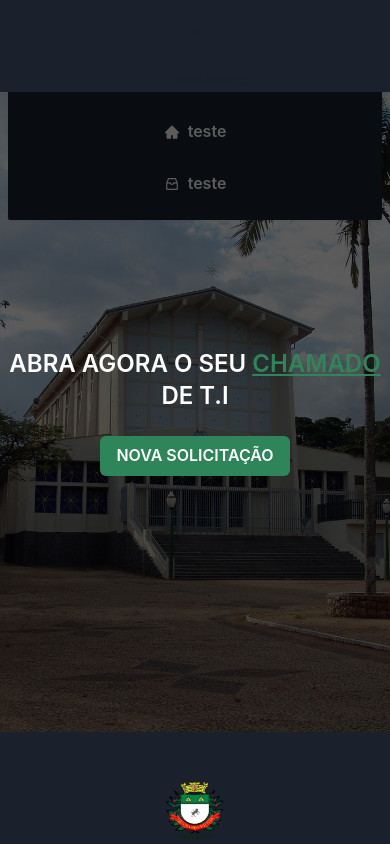
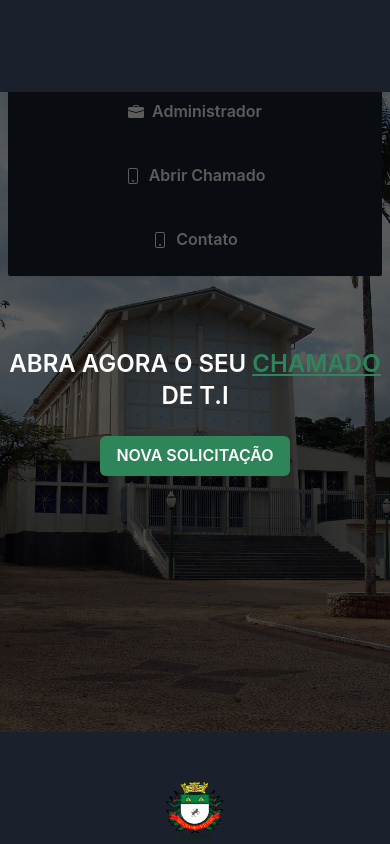
Before and after one commit to MatheusMarcelo01/ITServiceDesk, a React (Create React App) app: page / in a window 390 px wide. Both pictures are taken after a click on the button "Open menu". Shown: the top 844 px of the page. Built offline with nearby package versions, Linux system fonts and the light colour scheme.

Commit message:
Update Navbar.js

```diff
--- a/src/Components/Home/Navbar.js
+++ b/src/Components/Home/Navbar.js
@@ -30,16 +30,17 @@ const Choc = () => {
           <HStack display="flex" spacing={3} alignItems="center">
             <Box display={{ base: "inline-flex", md: "none" }}>
 
-              <IconButton
+             <IconButton
                 display={{ base: "flex", md: "none" }}
                 aria-label="Open menu"
                 fontSize="20px"
-                color="gray.800"
-                _dark={{ color: "inherit" }}
+                _hover={{ color: "blue"}}
                 variant="ghost"
                 icon={<AiOutlineMenu color="white" />}
                 onClick={mobileNav.onOpen}
               />
+
+
               <VStack
                 pos="absolute"
                 top={0}
@@ -47,37 +48,52 @@ const Choc = () => {
                 right={0}
                 display={mobileNav.isOpen ? "flex" : "none"}
                 flexDirection="column"
-                p={2}
+                p={5}
                 pb={4}
                 m={2}
                 bg={bg}
-                spacing={3}
+                spacing={6}
                 rounded="sm"
                 shadow="sm"
               >
-                <CloseButton
-                  aria-label="Close menu"
-                  justifySelf="self-start"
-                  onClick={mobileNav.onClose}
-                />
-                <Button w="full" variant="ghost" leftIcon={<AiFillHome />}>
-                  Dashboard
+
+              <IconButton
+                display={{ base: "flex", md: "none" }}
+                aria-label="close menu"
+                fontSize="20px"
+                _hover={{ color: "blue"}}
+                variant="ghost"
+                icon={<AiOutlineMenu color="white" />}
+                marginLeft={{ base: "-420px", md: "0" }}
+                onClick={mobileNav.onClose}
+              />
+
+
+                <Button
+                  w="full"
+                  variant="solid"
+                  colorScheme="ghost"
+                  leftIcon={<BsBriefcaseFill color="white" />}
+                  onClick={() => window.location.href = "./login"}
+
+                > Administrador
+                </Button>
+
+
+                <Button
+                  w="full"
+                  variant="solid"
+                  colorScheme="ghost"
+                  leftIcon={<BsPhone color="white" />}
+                > Abrir Chamado
                 </Button>
 
                 <Button
                   w="full"
                   variant="solid"
                   colorScheme="ghost"
-                  leftIcon={<AiFillHome color="white" />}
-                >                  teste
-                </Button>
-                <Button
-                  w="full"
-                  variant="solid"
-                  colorScheme="brand"
-                  leftIcon={<AiOutlineInbox color="white" />}
-
-                >                  teste
+                  leftIcon={<BsPhone color="white" />}
+                > Contato
                 </Button>
 
               </VStack>
```
